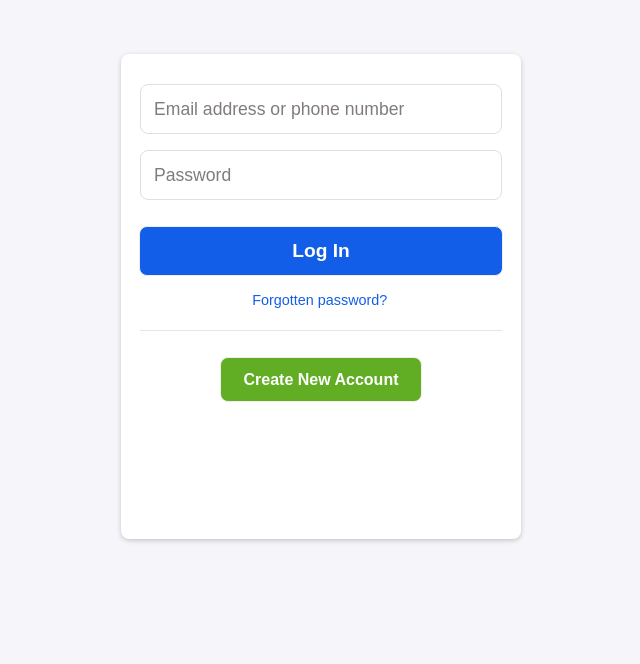
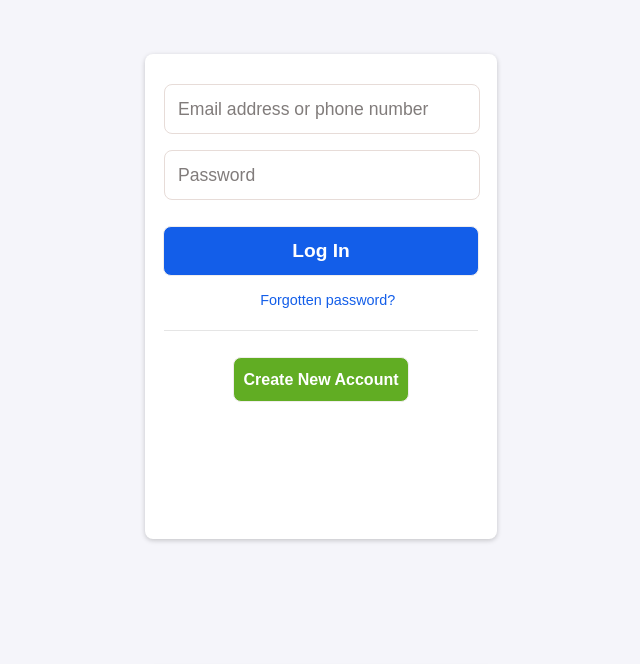
Before and after one commit to Sayheez/LoginUI, a plain HTML site: page index.html in a window 1280 px wide. Shown: the part 106-770 px from the top of the page, without its empty margins (319-959 px from the left). Drawn offline with Linux system fonts and the light colour scheme.

Commit message:
Re-editing the fonts and aligning the text to center in both the forms.

```diff
--- a/css/style.css
+++ b/css/style.css
@@ -100,7 +100,7 @@ body {
 }
 
 .container .form .paragragh {
-    margin-left: 7rem;
+    margin-left: 6rem;
     color: rgb(19, 94, 233);
     font-size: .9rem;
     text-align: center;
@@ -128,3 +128,19 @@ body {
     font-weight: bold;
     margin-top: 1.6rem;
 }
+
+@media (min-width: 280px) and (min-height: 653px) {
+    .form {
+        width: 100%;
+        max-width: 15rem;
+        height: 55vh;
+    }
+}
+
+@media (min-width: 375px) and (min-height: 667px) {
+    .form {
+        width: 100%;
+        max-width: 20rem;
+        height: 55vh;
+    }
+}
```
